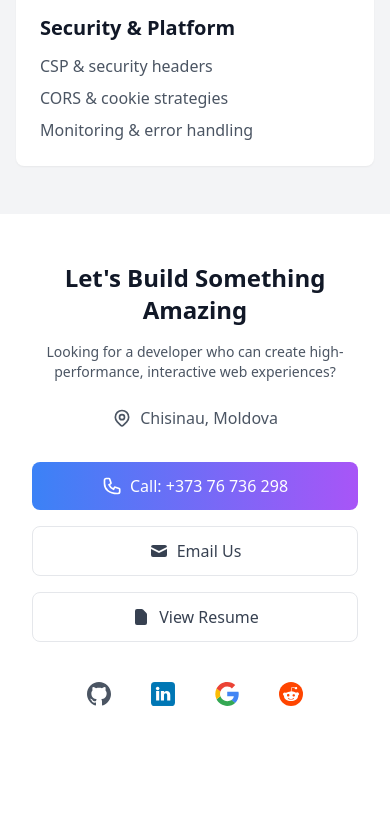
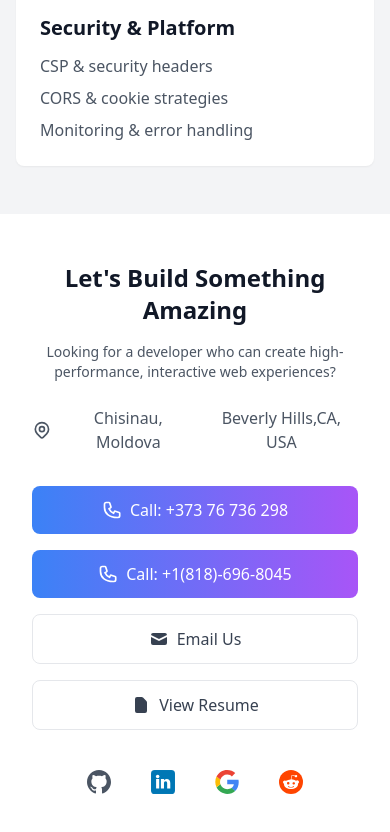
Before and after one commit to LeMax95/lecobyte, a Next.js app: page / in a window 390 px wide. Shown: the part 6450-7282 px from the top of the page. Before the commit the page ends 7212 px from the top, so only its background shows below. Built offline with nearby package versions, Linux system fonts and the light colour scheme.

Commit message:
added phone

```diff
--- a/app/components/ContactSection.tsx
+++ b/app/components/ContactSection.tsx
@@ -30,6 +30,7 @@ export const ContactSection = () => {
 						/>
 					</svg>
 					<span>Chisinau, Moldova</span>
+					<span>Beverly Hills,CA, USA</span>
 				</div>
 
 				{/* Contact Buttons */}
@@ -50,6 +51,23 @@ export const ContactSection = () => {
 						</svg>
 						Call: +373 76 736 298
 					</a>
+
+					{/* Phone Button */}
+					<a
+						href="tel:+18186968045"
+						className="inline-flex items-center justify-center gap-2 px-6 py-3 bg-gradient-to-r from-blue-500 to-purple-500 text-white rounded-lg font-medium hover:opacity-90 transition-opacity"
+					>
+						<svg className="w-5 h-5" fill="none" stroke="currentColor" viewBox="0 0 24 24">
+							<path
+								strokeLinecap="round"
+								strokeLinejoin="round"
+								strokeWidth="2"
+								d="M3 5a2 2 0 012-2h3.28a1 1 0 01.948.684l1.518 4.554a1 1 0 01-.502 1.21l-1.93.965a11.042 11.042 0 005.517 5.517l.965-1.93a1 1 0 011.21-.502l4.554 1.518a1 1 0 01.684.948V19a2 2 0 01-2 2h-1C8.268 21 3 15.732 3 9V5z"
+							/>
+						</svg>
+						Call: +1(818)-696-8045
+					</a>
+
 
 					{/* Email Button */}
 					<a
```
